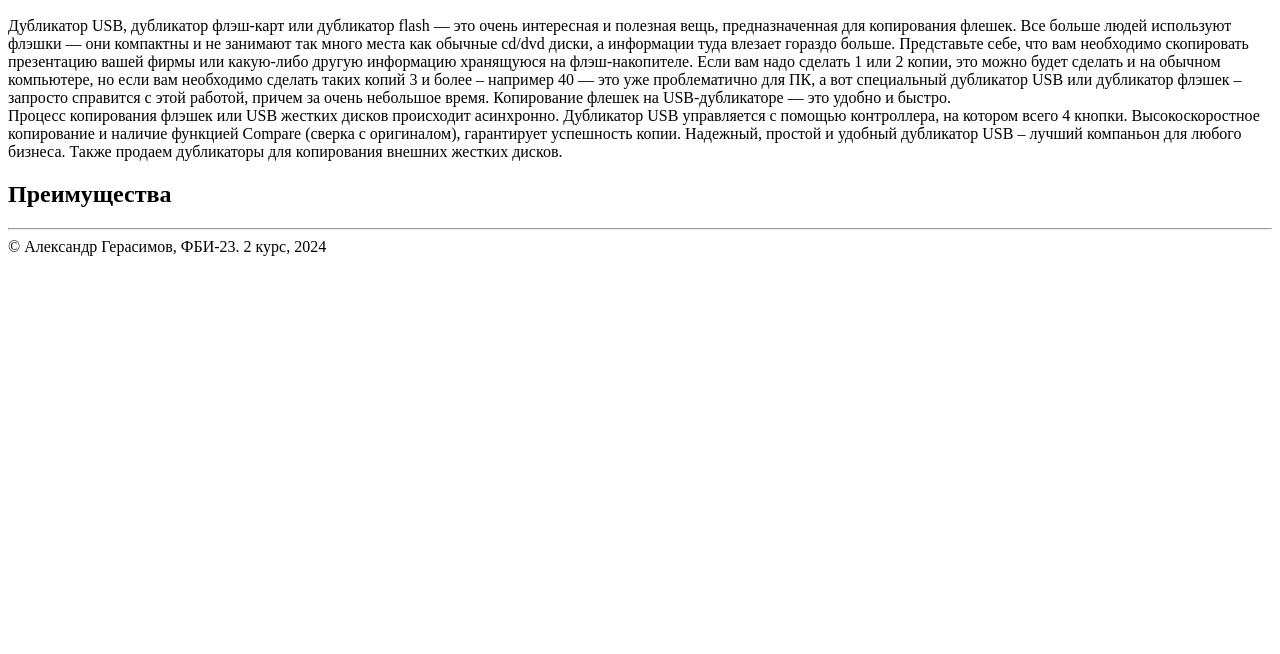
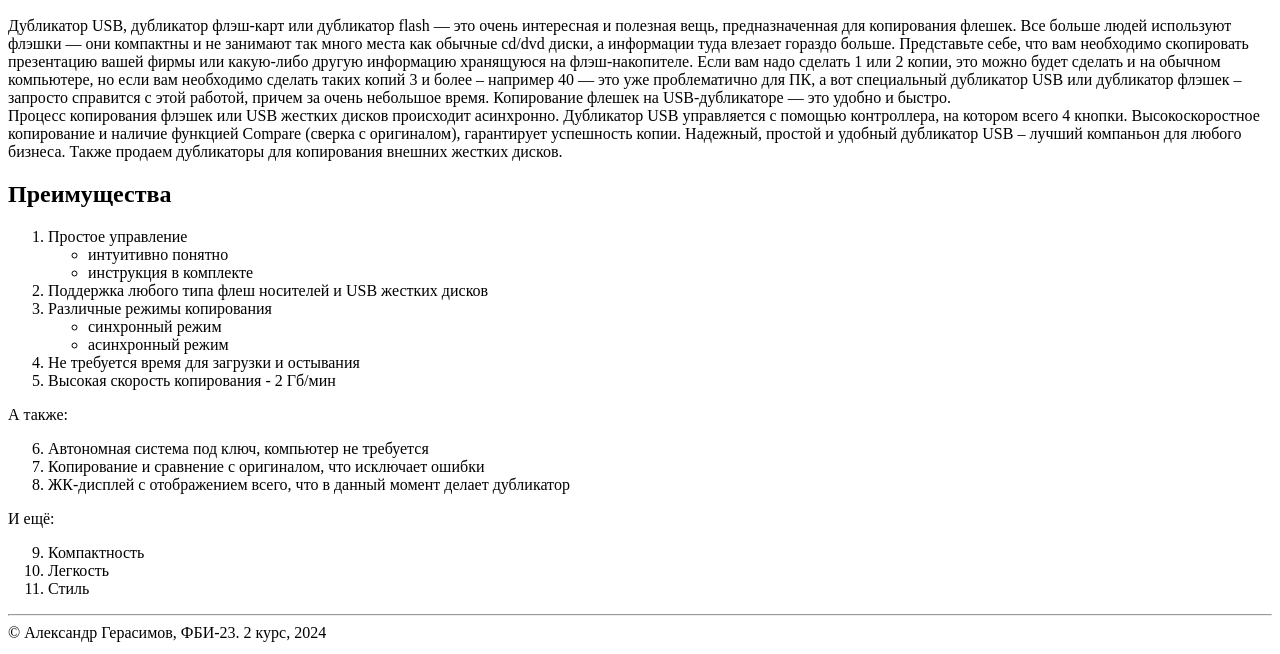
Before and after one commit to gesyaG/web-front-labs, a plain HTML site: page lab2/usb.html in a window 1280 px wide. Shown: the part 146-800 px from the top of the page. Drawn offline with Linux system fonts and the light colour scheme.

Commit message:
Преимущества

```diff
--- a/lab2/usb.html
+++ b/lab2/usb.html
@@ -13,7 +13,9 @@
 
         <main>
             <h1>Дубликатор USB, дубликатор FLASH</h1>
+
             <h2>Общая информация</h2>
+
             <div>
                 Дубликатор USB, дубликатор флэш-карт или дубликатор flash &mdash;
                 это очень интересная и полезная вещь, предназначенная для
@@ -40,7 +42,38 @@
             Также продаем дубликаторы для копирования внешних жестких
             дисков.
             </div>
+
             <h2>Преимущества</h2>
+
+            <ol>
+                <li>Простое управление
+                    <ul>
+                        <li>интуитивно понятно</li>
+                        <li>инструкция в комплекте</li>
+                    </ul>
+                </li>
+                <li>Поддержка любого типа флеш носителей и USB жестких дисков</li>
+                <li>Различные режимы копирования
+                    <ul>
+                        <li>синхронный режим</li>
+                        <li>асинхронный режим</li>
+                    </ul>
+                </li>
+                <li>Не требуется время для загрузки и остывания</li>
+                <li>Высокая скорость копирования - 2 Гб/мин</li>
+            </ol>
+            <div>А также:</div>
+            <ol start="6">
+                <li>Автономная система под ключ, компьютер не требуется</li>
+                <li>Копирование и сравнение с оригиналом, что исключает ошибки</li>
+                <li>ЖК-дисплей с отображением всего, что в данный момент делает дубликатор</li>
+            </ol>
+            <div>И ещё:</div>
+            <ol start="9">
+                <li>Компактность</li>
+                <li>Легкость</li>
+                <li>Стиль</li>
+            </ol>
         </main>
 
         <footer>
```
